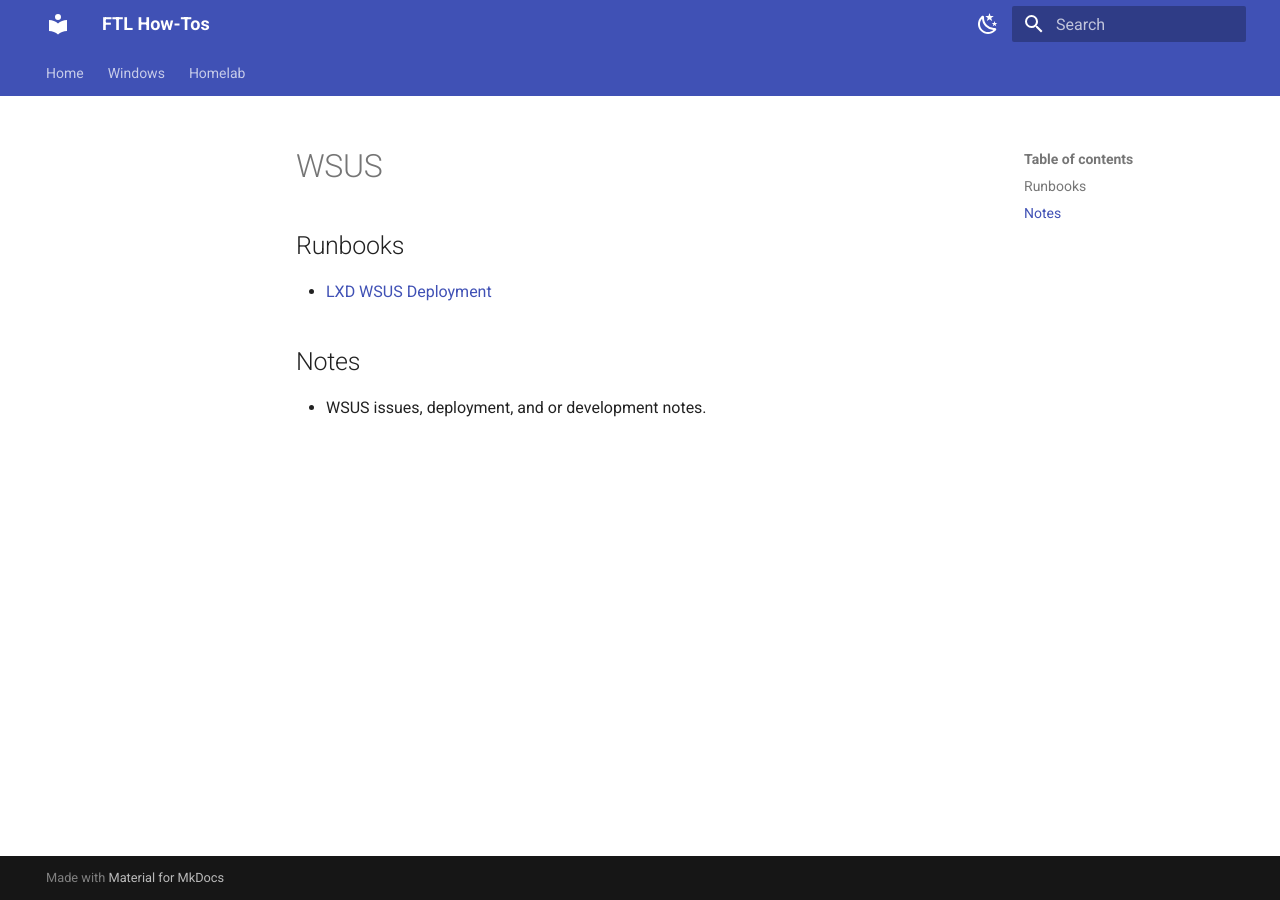
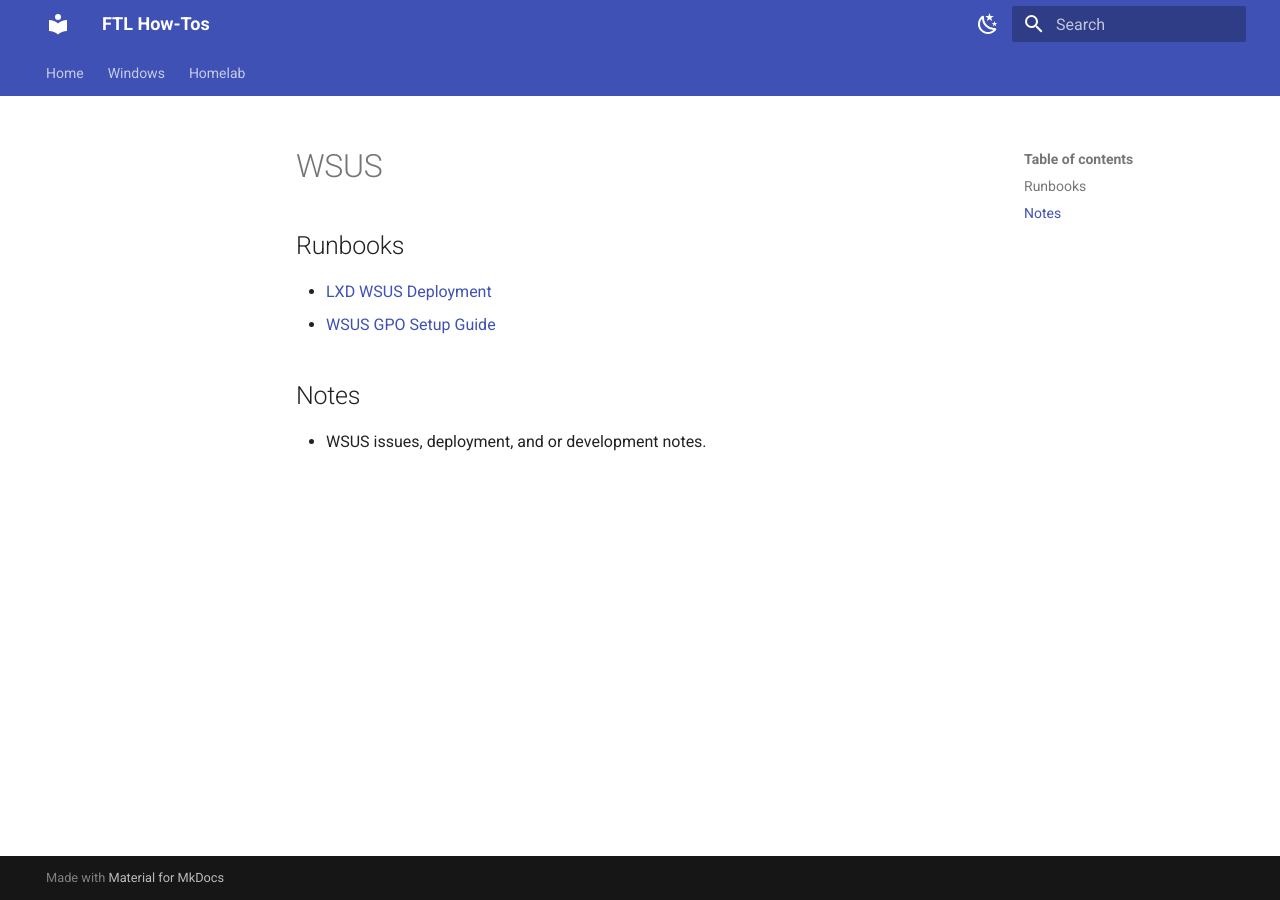
Before and after one commit to uceleke/FTL-HowTos, an MkDocs documentation site: the page built from docs/Windows/WSUS/index.md, in a window 1280 px wide. Built offline with MkDocs 1.6.1 and Material for MkDocs 9.7.7, drawn with Linux system fonts in a browser that asks for light colours.

Commit message:
Update index.md

```diff
--- a/docs/Windows/WSUS/index.md
+++ b/docs/Windows/WSUS/index.md
@@ -2,7 +2,7 @@
 
 ## Runbooks
 - [LXD WSUS Deployment](LXD-WSUS-AG-Deploy.md)
-
+- [WSUS GPO Setup Guide](WSUS-GPO-Setup.md)
 
 ## Notes
 - WSUS issues, deployment, and or development notes.
```
